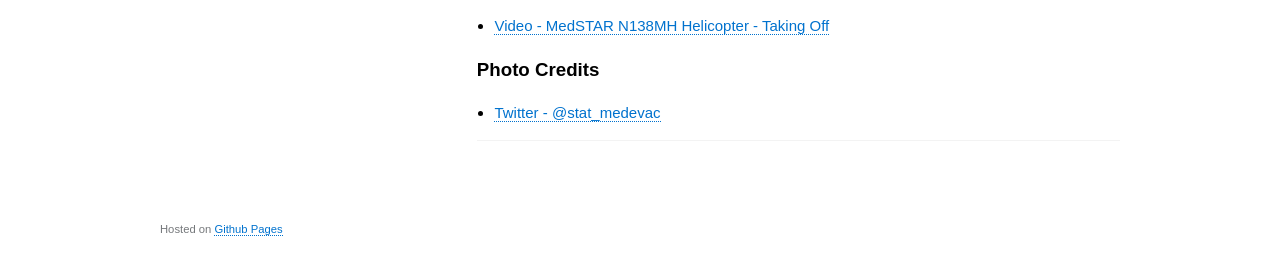
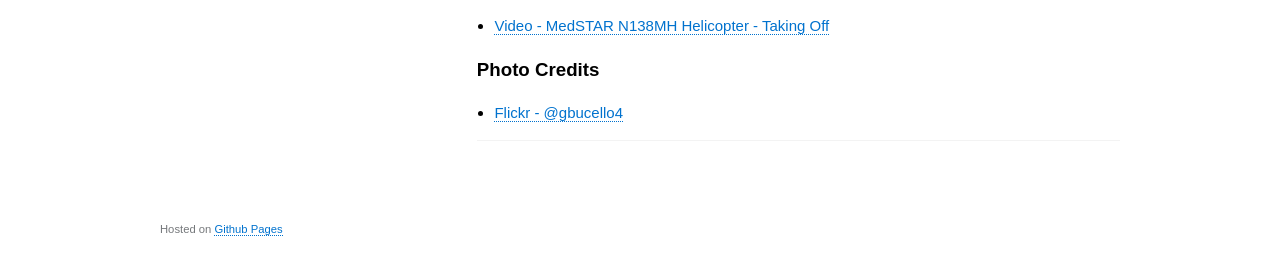
Before and after one commit to gbinal/dc-helicopters, a Jekyll site: the page built from _helicopters/8-medstar.md, in a window 1280 px wide and 900 px high, scrolled down 619 px. Shown: the part 631-897 px from the top of the window. Built offline with Jekyll 4.4.1, drawn with Linux system fonts in a browser that asks for light colours.

Commit message:
updating photo credit

```diff
--- a/_helicopters/8-medstar.md
+++ b/_helicopters/8-medstar.md
@@ -45,4 +45,4 @@ I've only come across one instance of a helicopter crash in DC so far, and it wa
 * [Video - MedSTAR N138MH Helicopter - Taking Off](https://www.youtube.com/watch?v=5-bcVnGj6B4)
 
 ### Photo Credits
-* [Twitter - @stat_medevac](https://twitter.com/stat_medevac/status/817390049927036928)
+* [Flickr - @gbucello4](https://www.flickr.com/photos/gbucello4/20295326276/in/photostream/)
```
